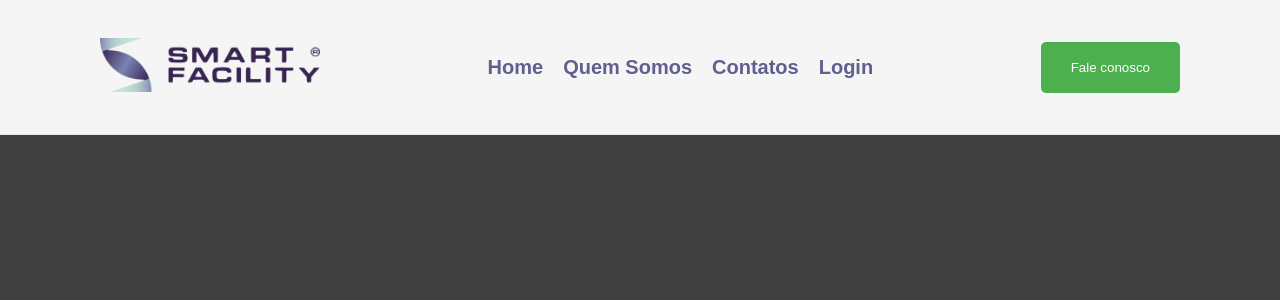
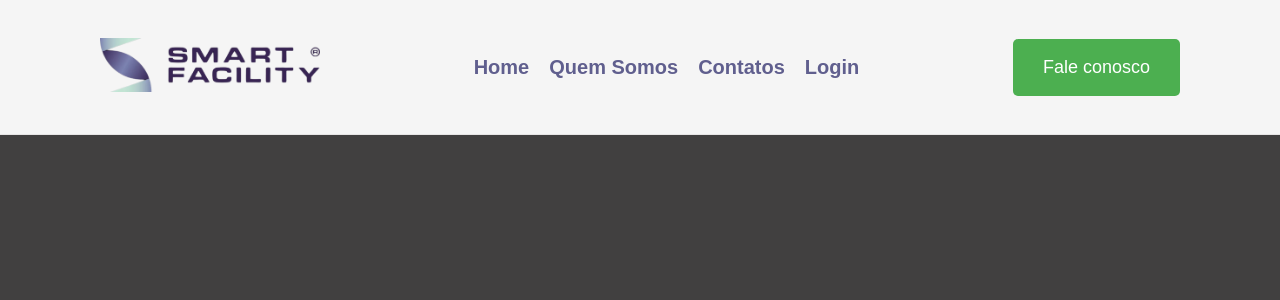
Before and after one commit to AdautoMarques/SmartFacility, a Next.js app: page / in a window 1280 px wide. Shown: the top 300 px of the page. Built offline with nearby package versions, Linux system fonts and the light colour scheme.

Commit message:
atualizando o header

```diff
--- a/src/components/Header/index.jsx
+++ b/src/components/Header/index.jsx
@@ -2,6 +2,7 @@ import Image from 'next/image';
 import styles from './styles.module.scss'
 import Logo from '../../../public/logo.png'
 import Link from 'next/link';
+import Button from '../Button';
 
 
 
@@ -20,7 +21,7 @@ const Header = () => {
       </div>
 
       <div className={styles.action}>
-        <button className={styles.button}>Fale conosco</button>
+        <Button title='Fale conosco' kind='primary'/>
       </div>
     </div>
   );
--- a/src/components/Header/styles.module.scss
+++ b/src/components/Header/styles.module.scss
@@ -32,18 +32,3 @@
   color: #372753;
   text-decoration: underline;
 }
-
-.button{
-  background-color: #4CAF50;
-  color: #FFFFFF;
-  padding: 18px 30px;
-  border: none;
-  cursor: pointer;
-  border-radius: 5px;
-
-  transition: opacity 0.5s;
-}
-
-.button:hover {
-  opacity: 0.8;
-}
```
